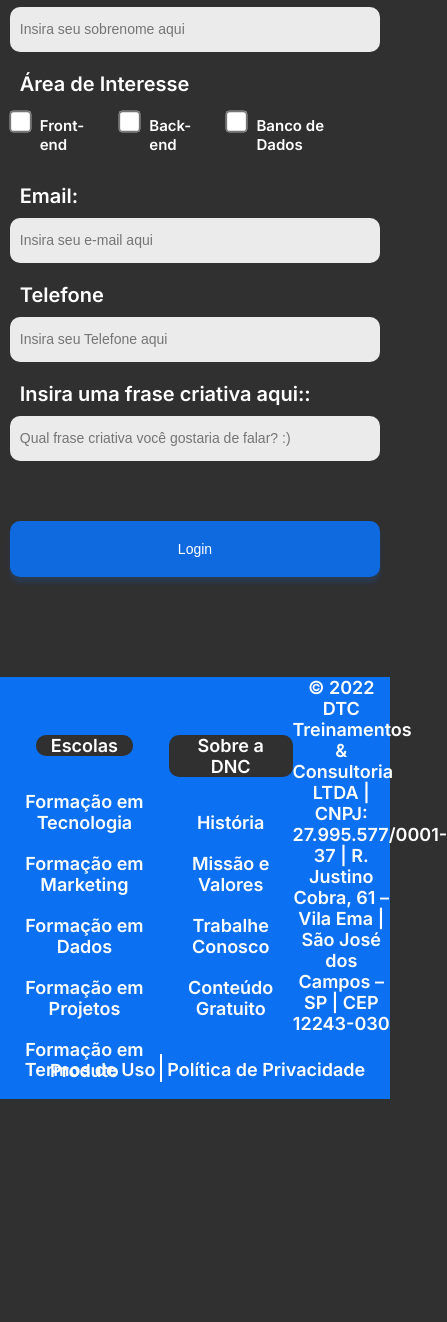
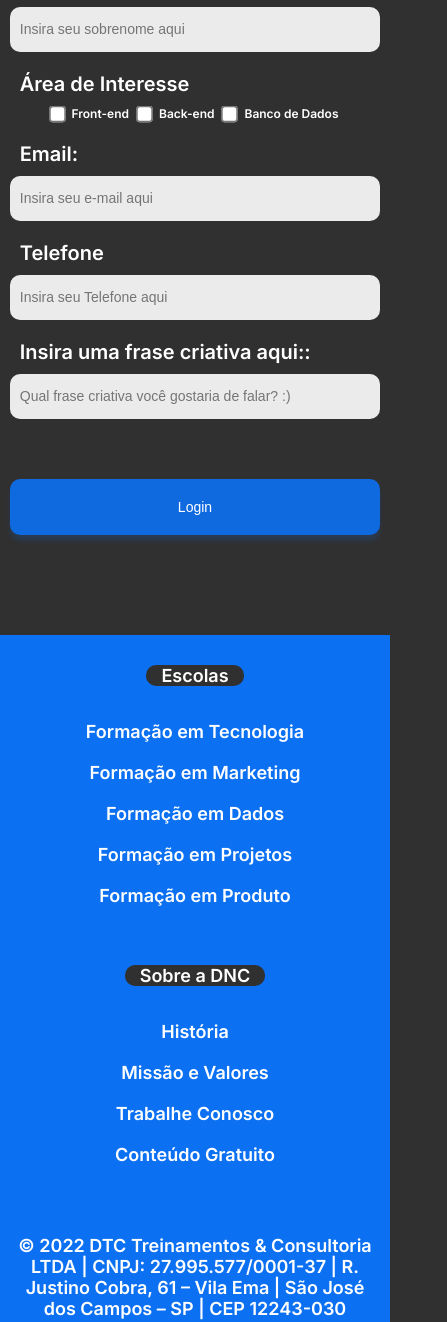
Before and after one commit to testestemp/Bootcamp_dnc, a plain HTML site: page index.html in a window 390 px wide. Shown: the part 1013-2335 px from the top of the page, 447 px wide, since content can reach past the window. Before the commit the page ends 2114 px from the top, so only its background shows below. Drawn offline with Linux system fonts and the light colour scheme.

Commit message:
adicionado media query para mobile finalização

```diff
--- a/style.css
+++ b/style.css
@@ -278,7 +278,25 @@ section{
             font-size: 20px;
         }
         .checkbox-itens label{
-            font-size: 15px;
+            font-size: 12px;
+            margin: 0px 5px 0px 5px;
         }
+        .checkbox-itens input{
+            height: 10px;
+        }
+        /* Footer*/
 
+        footer .linha1{
+            flex-direction: column;
+        }
+        footer .endereco{
+            width: 95%;
+            margin-bottom: 20px;
+        }
+        footer .linha2{
+            width: 100%;
+        }
+        footer .linha2 a{
+            font-size: 16px;
+        }
     }
```
